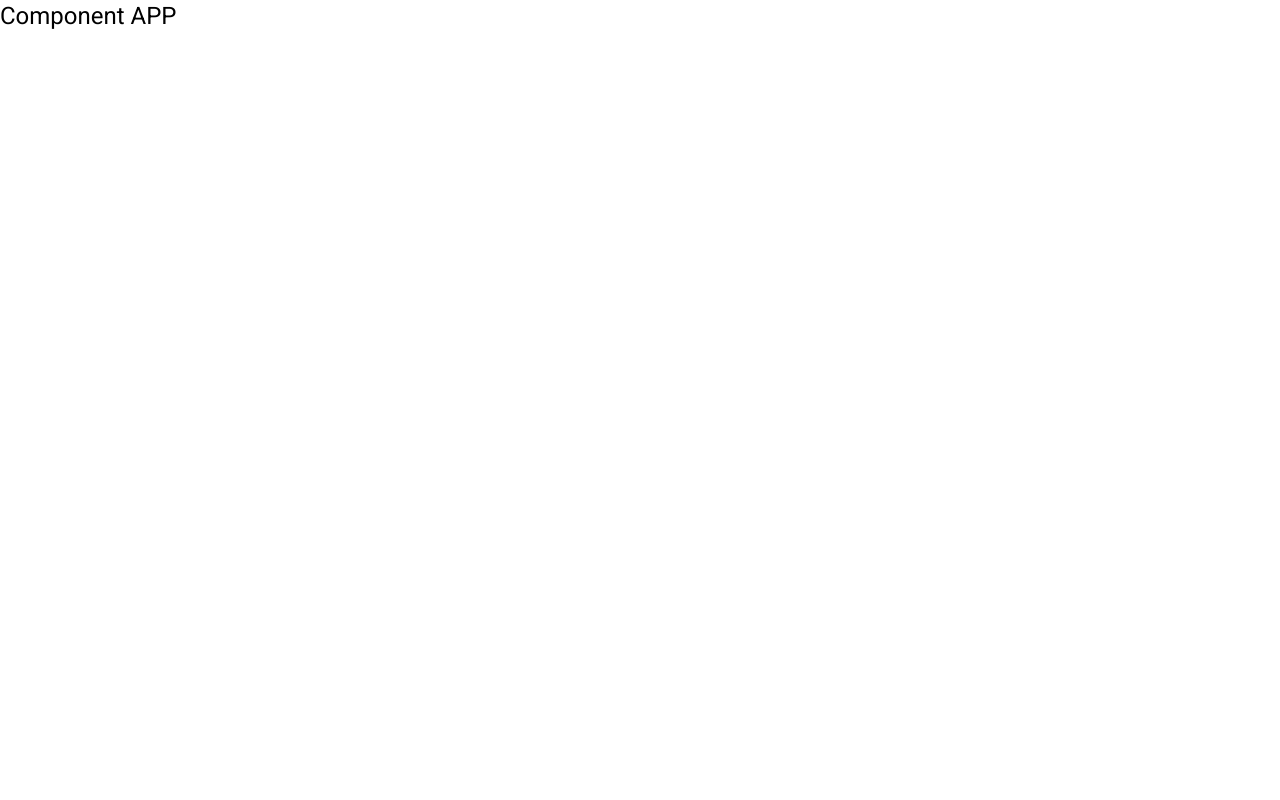
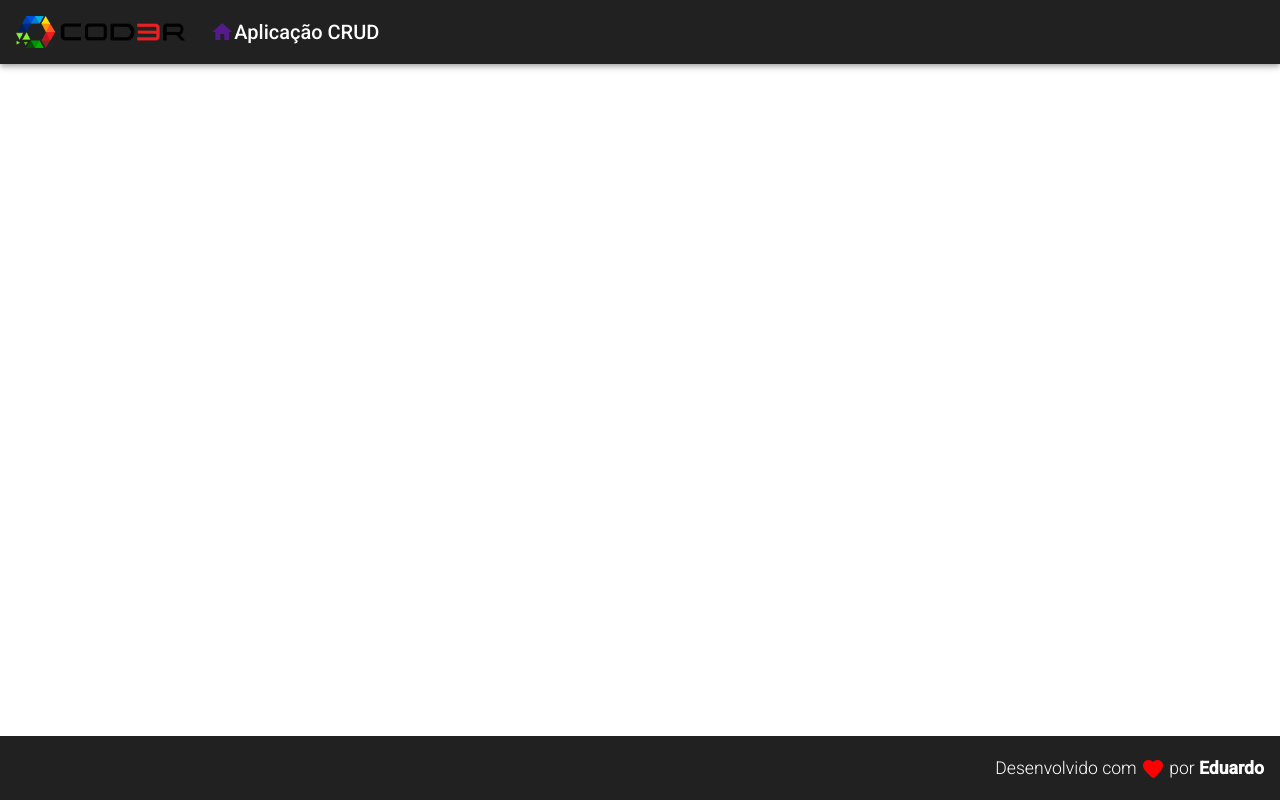
Before and after one commit to eduwr/angular-app, an Angular app in the folder frontend/: page / in a window 1280 px wide. Built offline with nearby package versions, Linux system fonts and the light colour scheme.

Commit message:
feat: create header and footer components

```diff
--- a/frontend/src/app/app.component.html
+++ b/frontend/src/app/app.component.html
@@ -1 +1,2 @@
-<h1>Component APP</h1>
+<app-header></app-header>
+<app-footer></app-footer>
--- /dev/null
+++ b/frontend/src/app/components/template/footer/footer.component.css
@@ -0,0 +1,11 @@
+.footer {
+  position: fixed;
+  bottom: 0;
+  display: flex;
+  justify-content: flex-end;
+}
+
+.footer span {
+  font-weight: 300;
+  font-size: 1.1rem;
+}
--- /dev/null
+++ b/frontend/src/app/components/template/footer/footer.component.html
@@ -0,0 +1,9 @@
+<mat-toolbar class="footer">
+  <span>
+    Desenvolvido com
+    <mat-icon class="red v-middle" aria-hidden="false" aria-label="home icon"
+      >favorite</mat-icon
+    >
+    por <strong>Eduardo</strong>
+  </span>
+</mat-toolbar>
--- /dev/null
+++ b/frontend/src/app/components/template/footer/footer.component.ts
@@ -0,0 +1,15 @@
+import { Component, OnInit } from '@angular/core';
+
+@Component({
+  selector: 'app-footer',
+  templateUrl: './footer.component.html',
+  styleUrls: ['./footer.component.css']
+})
+export class FooterComponent implements OnInit {
+
+  constructor() { }
+
+  ngOnInit(): void {
+  }
+
+}
--- a/frontend/src/app/components/template/header/header.component.css
+++ b/frontend/src/app/components/template/header/header.component.css
@@ -0,0 +1,23 @@
+.header {
+  display: flex;
+  align-items: center;
+}
+
+.header a {
+  display: flex;
+  align-items: center;
+  text-decoration: none;
+}
+
+.header .logo {
+  max-height: 32px;
+}
+
+.header .title-group {
+  padding-left: 25px;
+  display: flex;
+}
+
+.header .title-group i {
+  padding-right: 5px;
+}
--- a/frontend/src/app/components/template/header/header.component.html
+++ b/frontend/src/app/components/template/header/header.component.html
@@ -1 +1,15 @@
-<p>header works!</p>
+<mat-toolbar class="header mat-elevation-z4">
+  <span>
+    <a href="">
+      <img class="logo" src="assets/img/logo.png" alt="logo" />
+    </a>
+  </span>
+  <span class="title-group">
+    <a href="">
+      <mat-icon class="primary" aria-hidden="false" aria-label="home icon"
+        >home</mat-icon
+      >
+    </a>
+    Aplicação CRUD
+  </span>
+</mat-toolbar>
--- a/frontend/src/app/components/template/header/header.component.ts
+++ b/frontend/src/app/components/template/header/header.component.ts
@@ -1,15 +1,12 @@
-import { Component, OnInit } from '@angular/core';
+import { Component, OnInit } from "@angular/core";
 
 @Component({
-  selector: 'app-header',
-  templateUrl: './header.component.html',
-  styleUrls: ['./header.component.css']
+  selector: "app-header",
+  templateUrl: "./header.component.html",
+  styleUrls: ["./header.component.css"],
 })
 export class HeaderComponent implements OnInit {
+  constructor() {}
 
-  constructor() { }
-
-  ngOnInit(): void {
-  }
-
+  ngOnInit(): void {}
 }
--- a/frontend/src/styles.css
+++ b/frontend/src/styles.css
@@ -1,4 +1,18 @@
 /* You can add global styles to this file, and also import other style files */
 
-html, body { height: 100%; }
-body { margin: 0; font-family: Roboto, "Helvetica Neue", sans-serif; }
+html,
+body {
+  height: 100%;
+}
+body {
+  margin: 0;
+  font-family: Roboto, "Helvetica Neue", sans-serif;
+}
+
+.red {
+  color: #ff0000;
+}
+
+.v-middle {
+  vertical-align: middle;
+}
```
Also changed, not shown: frontend/src/app/app.module.ts (+15 -13 lines), frontend/src/assets/img/logo.png (added).
